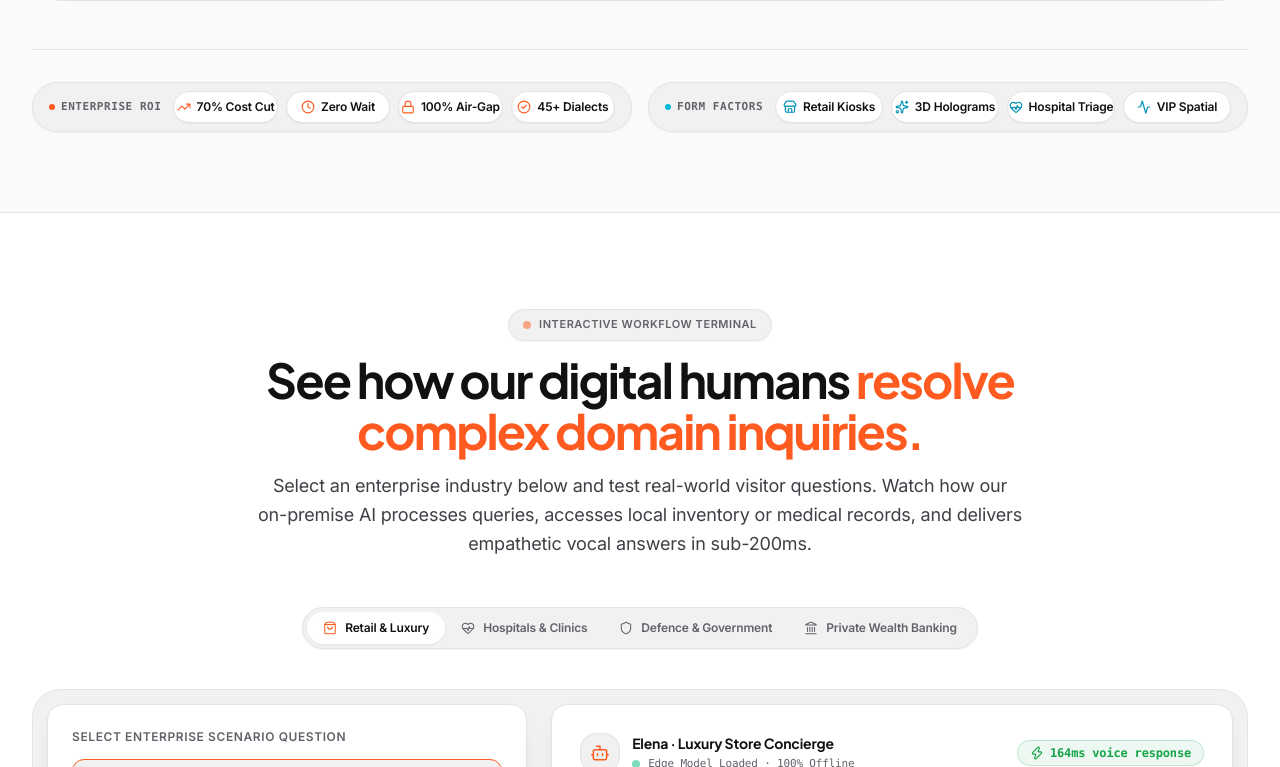
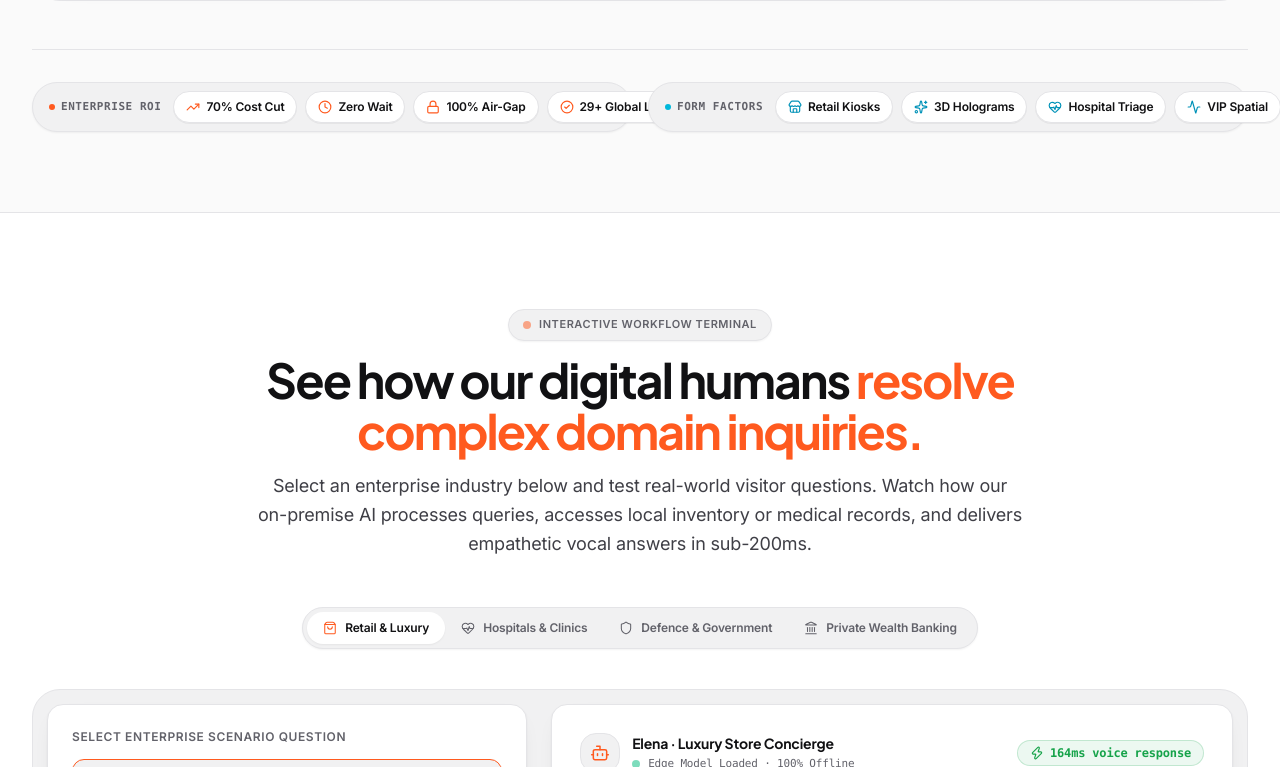
Before and after one commit to propertiesmarket1234/hsglobalai, a Next.js app: page / in a window 1280 px wide. Shown: the part 1653-2420 px from the top of the page. Built offline with nearby package versions, Linux system fonts and the light colour scheme.

Commit message:
Standardize language claims to 29+ Global Languages and adjust pill bar layout

```diff
--- a/src/app/about/AboutClient.tsx
+++ b/src/app/about/AboutClient.tsx
@@ -61,9 +61,9 @@ const enterprisePillars = [
     icon: User,
   },
   {
-    title: "45+ Multilingual Dialects",
+    title: "29+ Global Languages",
     description:
-      "Communicate fluently across 45+ international languages and regional dialects with instant auto-switching and natural accents.",
+      "Communicate fluently across 29+ international languages and regional dialects with instant auto-switching and natural accents.",
     icon: Globe2,
   },
   {
--- a/src/app/products/ProductsClient.tsx
+++ b/src/app/products/ProductsClient.tsx
@@ -65,7 +65,7 @@ export default function ProductsClient() {
                 <div className="mt-6 flex flex-wrap gap-2">
                   <span className="inline-flex items-center gap-1.5 rounded-full border border-[var(--lp-line)] bg-[var(--lp-card)] px-3 py-1 text-xs font-medium text-[var(--lp-ink)] shadow-2xs">
                     <CheckCircle2 className="h-3.5 w-3.5 text-[var(--lp-accent)]" />
-                    45+ Global Languages
+                    29+ Global Languages
                   </span>
                   <span className="inline-flex items-center gap-1.5 rounded-full border border-[var(--lp-line)] bg-[var(--lp-card)] px-3 py-1 text-xs font-medium text-[var(--lp-ink)] shadow-2xs">
                     <CheckCircle2 className="h-3.5 w-3.5 text-[var(--lp-accent)]" />
@@ -131,7 +131,7 @@ export default function ProductsClient() {
       {/* PRODUCT SHOWCASE */}
       <ProductShowcase />
 
-      {/* DEDICATED 45+ GLOBAL LANGUAGES SECTION */}
+      {/* DEDICATED 29+ GLOBAL LANGUAGES SECTION */}
       <GlobalLanguagesSection />
 
       {/* DIHUAVA SOFTWARE PLATFORM INTELLIGENCE */}
--- a/src/app/products/ai-digital-human/DihuavaClient.tsx
+++ b/src/app/products/ai-digital-human/DihuavaClient.tsx
@@ -99,11 +99,11 @@ const coreModules = [
   {
     id: "multilingual-voice",
     title: "Multilingual Engine & Voice Cloning",
-    subtitle: "45+ Global Languages & Brand Voice Matching",
+    subtitle: "29+ Global Languages & Brand Voice Matching",
     description:
-      "Full on-device speech recognition, voice synthesis, and translation across 45+ global languages, including regional accents and automatic per-persona voice cloning.",
+      "Full on-device speech recognition, voice synthesis, and translation across 29+ global languages, including regional accents and automatic per-persona voice cloning.",
     icon: Globe2,
-    badge: "45+ Global Languages",
+    badge: "29+ Global Languages",
     featureUrl: "/products/ai-digital-human",
     highlights: [
       "Auto language switching without touch input",
@@ -154,8 +154,8 @@ const architecturalPillars = [
     icon: User,
   },
   {
-    title: "45+ Multilingual Speech Engine",
-    desc: "Real-time speech recognition & synthesis across 45+ global languages and major regional dialects with instant auto-switch.",
+    title: "29+ Multilingual Speech Engine",
+    desc: "Real-time speech recognition & synthesis across 29+ global languages and major regional dialects with instant auto-switch.",
     icon: Globe2,
   },
   {
@@ -231,7 +231,7 @@ const voiceCapabilities = [
     desc: "Optimized for natural customer service with audible warmth, realistic pauses, and fluid conversational cadence.",
   },
   {
-    name: "45+ Global Dialect Adaptation",
+    name: "29+ Global Language Adaptation",
     speed: "Localized Speech",
     desc: "Specialized neural models for international and regional accents with localized phrasing and numbering.",
   },
@@ -301,7 +301,7 @@ const comparisonTable = [
 
 const productSpecs = [
   { label: "Deployment Modes", value: "3D Hologram Cabinets, Spatial Displays, Touchscreen Kiosks" },
-  { label: "Language Coverage", value: "45+ Global Languages with Automatic Language Detection" },
+  { label: "Language Coverage", value: "29+ Global Languages with Automatic Language Detection" },
   { label: "Security Architecture", value: "100% Air-Gapped Local Edge Execution (Zero Cloud Data Leakage)" },
   { label: "Voice Features", value: "Sub-Second TTS, Voice Cloning, Dynamic Real-Time Lip Sync" },
   { label: "Knowledge Formats", value: "PDF, CSV Catalogs, Markdown, Plain Text with Local RAG" },
@@ -376,7 +376,7 @@ export default function DihuavaClient() {
               </h1>
 
               <p className="mt-5 text-[16px] leading-[1.65] text-[var(--lp-ink-2)] sm:text-[18px]">
-                DIHUAVA is our enterprise AI Digital Human software platform powering interactive avatars that communicate naturally, understand your product catalog, speak 45+ languages, and run 100% offline on local GPU hardware across interactive kiosks, 3D hologram boxes, and spatial displays.
+                DIHUAVA is our enterprise AI Digital Human software platform powering interactive avatars that communicate naturally, understand your product catalog, speak 29+ global languages, and run 100% offline on local GPU hardware across interactive kiosks, 3D hologram boxes, and spatial displays.
               </p>
 
               {/* ACTION BUTTONS */}
@@ -404,7 +404,7 @@ export default function DihuavaClient() {
                 </span>
                 <span className="inline-flex items-center gap-1.5 rounded-full border border-[var(--lp-line)] bg-[var(--lp-card)] px-3 py-1 text-xs font-medium text-[var(--lp-ink)] shadow-2xs">
                   <Globe2 className="h-3 w-3 text-[var(--lp-accent)]" />
-                  45+ Global Languages
+                  29+ Global Languages
                 </span>
                 <span className="inline-flex items-center gap-1.5 rounded-full border border-[var(--lp-line)] bg-[var(--lp-card)] px-3 py-1 text-xs font-medium text-[var(--lp-ink)] shadow-2xs">
                   <Camera className="h-3 w-3 text-[var(--lp-ink)]" />
@@ -449,8 +449,8 @@ export default function DihuavaClient() {
         <div className="mx-auto max-w-4xl">
           <div className="grid grid-cols-2 gap-4 sm:grid-cols-4 text-center">
             <div className="rounded-2xl border border-[var(--lp-line)] bg-[var(--lp-card)] p-5 shadow-2xs">
-              <p className="text-3xl font-extrabold text-[var(--lp-accent)] font-mono">45+</p>
-              <p className="mt-1 text-xs font-semibold uppercase tracking-wider text-[var(--lp-muted)]">Global Dialects</p>
+              <p className="text-3xl font-extrabold text-[var(--lp-accent)] font-mono">29+</p>
+              <p className="mt-1 text-xs font-semibold uppercase tracking-wider text-[var(--lp-muted)]">Global Languages</p>
             </div>
             <div className="rounded-2xl border border-[var(--lp-line)] bg-[var(--lp-card)] p-5 shadow-2xs">
               <p className="text-3xl font-extrabold text-[var(--lp-ink)] font-mono">100%</p>
--- a/src/app/products/holographic-display/HolographicDisplayClient.tsx
+++ b/src/app/products/holographic-display/HolographicDisplayClient.tsx
@@ -158,7 +158,7 @@ export default function HolographicDisplayClient() {
               </h1>
 
               <p className="mt-5 text-[16px] leading-[1.65] text-[var(--lp-ink-2)] sm:text-[18px] max-w-2xl">
-                Bring intelligent AI digital humans into physical environments through life-sized 1:1 scale 3D holographic showcases. Powered by on-premise industrial GPU hardware, directional audio, and 45+ language speech recognition.
+                Bring intelligent AI digital humans into physical environments through life-sized 1:1 scale 3D holographic showcases. Powered by on-premise industrial GPU hardware, directional audio, and 29+ global language speech recognition.
               </p>
 
               {/* Size Selector Pills */}
--- a/src/components/ChatbotVsAvatar.tsx
+++ b/src/components/ChatbotVsAvatar.tsx
@@ -40,7 +40,7 @@ export default function ChatbotVsAvatar() {
       feature: "Multilingual Spoken Fluency",
       chatbot: "Text translation only (often clumsy)",
       humanStaff: "Limited to hired staff languages",
-      digitalHuman: "45+ native dialects spoken fluently",
+      digitalHuman: "29+ global languages spoken fluently",
     },
     {
       feature: "Air-Gapped On-Premise Security",
--- a/src/components/DigitalHumanHero.tsx
+++ b/src/components/DigitalHumanHero.tsx
@@ -140,7 +140,7 @@ const DOMAIN_PERSONAS: DomainPersona[] = [
     personaRole: "Holographic Keynote Host & Event Concierge",
     videoSrc: "/videos/avatars/meilin_speaking.mp4",
     primaryMetric: "3.8x Longer Visitor Dwell Time",
-    secondaryMetric: "45+ Native Languages",
+    secondaryMetric: "29+ Global Languages",
     costSavingBadge: "10,000+ Inquiries / Day",
     initialMessage:
       "Welcome to Global Tech Expo 2026! I am your interactive event host. I can print your attendee badge, guide you to exhibition booths, and schedule 1-on-1 speaker meetings.",
@@ -412,24 +412,24 @@ export default function DigitalHumanHero() {
 
         {/* TIER 4: SUB-HERO ENTERPRISE ROI & HARDWARE ECOSYSTEM BAR (SWIPECRAFT SYMMETRICAL STRUCTURE) */}
         <div className="mt-8 sm:mt-12 border-t border-[var(--lp-line)] pt-6 sm:pt-8">
-          <div className="grid grid-cols-1 lg:grid-cols-2 gap-3 sm:gap-4">
+          <div className="grid grid-cols-1 xl:grid-cols-2 gap-3 sm:gap-4">
             {/* CARD 1: ENTERPRISE ROI */}
             <div className="flex flex-col sm:flex-row sm:items-center gap-2.5 sm:gap-3 rounded-2xl sm:rounded-full bg-[var(--lp-tile)] px-3.5 sm:px-4 py-2 border border-[var(--lp-line)] shadow-xs">
               <span className="flex items-center gap-1.5 text-[11px] font-mono font-bold text-[var(--lp-muted)] uppercase tracking-wider shrink-0">
                 <span className="h-1.5 w-1.5 rounded-full bg-[var(--lp-accent)]" />
                 Enterprise ROI
               </span>
-              <div className="grid grid-cols-2 sm:grid-cols-4 gap-1.5 sm:gap-2 flex-1">
+              <div className="grid grid-cols-2 gap-1.5 w-full sm:flex sm:flex-1 sm:items-center sm:gap-2">
                 {[
-                  { label: "70% Cost Cut", icon: TrendingUp, href: "#roi-calculator" },
-                  { label: "Zero Wait", icon: Clock, href: "#domain-simulator" },
+                  { label: "70% Cost Cut", icon: TrendingUp, href: "#enterprise-security" },
+                  { label: "Zero Wait", icon: Clock, href: "#enterprise-simulator" },
                   { label: "100% Air-Gap", icon: Lock, href: "#enterprise-security" },
-                  { label: "45+ Dialects", icon: CheckCircle2, href: "#domain-solutions" },
+                  { label: "29+ Global Languages", icon: CheckCircle2, href: "#global-languages" },
                 ].map(({ label, icon: Icon, href }) => (
                   <a
                     key={label}
                     href={href}
-                    className="inline-flex h-8 items-center justify-center gap-1.5 rounded-full border border-[var(--lp-line)] bg-white px-2 text-[11px] sm:text-xs font-semibold text-[var(--lp-ink)] shadow-2xs hover:border-[var(--lp-ink)] hover:bg-[var(--lp-tile)] transition-all active:scale-[0.98] cursor-pointer whitespace-nowrap"
+                    className="inline-flex h-8 items-center justify-center gap-1.5 rounded-full border border-[var(--lp-line)] bg-white px-2.5 sm:px-3 text-[11px] sm:text-xs font-semibold text-[var(--lp-ink)] shadow-2xs hover:border-[var(--lp-ink)] hover:bg-[var(--lp-tile)] transition-all active:scale-[0.98] cursor-pointer whitespace-nowrap flex-1 sm:flex-initial"
                   >
                     <Icon className="h-3.5 w-3.5 text-[var(--lp-accent)] shrink-0" />
                     <span>{label}</span>
@@ -444,7 +444,7 @@ export default function DigitalHumanHero() {
                 <span className="h-1.5 w-1.5 rounded-full bg-cyan-500" />
                 Form Factors
               </span>
-              <div className="grid grid-cols-2 sm:grid-cols-4 gap-1.5 sm:gap-2 flex-1">
+              <div className="grid grid-cols-2 gap-1.5 w-full sm:flex sm:flex-1 sm:items-center sm:gap-2">
                 {[
                   { label: "Retail Kiosks", icon: Store, href: lPath("/products") },
                   { label: "3D Holograms", icon: Sparkles, href: lPath("/products/holographic-display") },
@@ -454,7 +454,7 @@ export default function DigitalHumanHero() {
                   <Link
                     key={label}
                     href={href}
-                    className="inline-flex h-8 items-center justify-center gap-1.5 rounded-full border border-[var(--lp-line)] bg-white px-2 text-[11px] sm:text-xs font-semibold text-[var(--lp-ink)] shadow-2xs hover:border-[var(--lp-ink)] hover:bg-[var(--lp-tile)] transition-all active:scale-[0.98] cursor-pointer whitespace-nowrap"
+                    className="inline-flex h-8 items-center justify-center gap-1.5 rounded-full border border-[var(--lp-line)] bg-white px-2.5 sm:px-3 text-[11px] sm:text-xs font-semibold text-[var(--lp-ink)] shadow-2xs hover:border-[var(--lp-ink)] hover:bg-[var(--lp-tile)] transition-all active:scale-[0.98] cursor-pointer whitespace-nowrap flex-1 sm:flex-initial"
                   >
                     <Icon className="h-3.5 w-3.5 text-cyan-600 shrink-0" />
                     <span>{label}</span>
--- a/src/components/DihuavaPlatform.tsx
+++ b/src/components/DihuavaPlatform.tsx
@@ -49,7 +49,7 @@ export default function DihuavaPlatform() {
       linkText: "Explore Avatar Customization",
       highlights: [
         { label: "Rendering", detail: "Real-time 60 FPS 4K on-premise rendering" },
-        { label: "Voice", detail: "Bespoke corporate voice cloning in 45+ languages" },
+        { label: "Voice", detail: "Bespoke corporate voice cloning in 29+ global languages" },
       ],
     },
     {
@@ -71,12 +71,12 @@ export default function DihuavaPlatform() {
     {
       id: "languages",
       title: "Multilingual Engine",
-      subtitle: "45+ Spoken Languages & Dialects",
+      subtitle: "29+ Global Languages",
       description:
         "Engage international shoppers and global tourists effortlessly. The platform detects the spoken language automatically and switches dialogue instantly without requiring manual touch input.",
       icon: Globe,
-      tags: ["Auto Language Detection", "45+ Dialects", "Native Accents", "Zero Lag TTS"],
-      stat: "45+ Languages",
+      tags: ["Auto Language Detection", "29+ Global Languages", "Native Accents", "Zero Lag TTS"],
+      stat: "29+ Global Languages",
       linkUrl: "/products/ai-digital-human",
       linkText: "Explore Multilingual Engine",
       highlights: [
--- a/src/components/GlobalLanguagesSection.tsx
+++ b/src/components/GlobalLanguagesSection.tsx
@@ -71,7 +71,7 @@ const languageFeatures = [
 
 export default function GlobalLanguagesSection() {
   return (
-    <section className="relative overflow-hidden bg-[var(--lp-tile)] px-4 py-20 sm:px-6 md:py-28 text-[var(--lp-ink)]">
+    <section id="global-languages" className="relative overflow-hidden bg-[var(--lp-tile)] px-4 py-20 sm:px-6 md:py-28 text-[var(--lp-ink)]">
       <div className="relative mx-auto max-w-[1200px]">
         {/* SECTION HEADER */}
         <div className="mx-auto max-w-[44rem] text-center">
--- a/src/components/IndustryImpact.tsx
+++ b/src/components/IndustryImpact.tsx
@@ -49,10 +49,10 @@ const impacts = [
   {
     title: "Multilingual Fluency",
     description:
-      "Engage visitors in 45+ global languages and regional dialects with automatic voice detection and lip sync.",
+      "Engage visitors in 29+ global languages and regional dialects with automatic voice detection and lip sync.",
     icon: Globe2,
     iconColor: "text-[var(--lp-ink)]",
-    stat: "45+ Global Dialects",
+    stat: "29+ Global Languages",
   },
   {
     title: "Consistent Service Quality",
--- a/src/components/ProductShowcase.tsx
+++ b/src/components/ProductShowcase.tsx
@@ -32,8 +32,8 @@ const products: ProductItem[] = [
     title: "AI Digital Humans",
     subtitle: "Real-Time Multilingual Autonomous Avatars",
     description:
-      "Intelligent, empathetic AI avatars designed to communicate naturally with customers across 45+ global languages, retail sales floors, and hospital lobbies with hyper-realistic lip synchronization and custom voice cloning.",
-    tags: ["45+ Global Dialects", "Voice Reference Cloning", "Sub-Second Vocal Reply", "Empathetic Presence"],
+      "Intelligent, empathetic AI avatars designed to communicate naturally with customers across 29+ global languages, retail sales floors, and hospital lobbies with hyper-realistic lip synchronization and custom voice cloning.",
+    tags: ["29+ Global Languages", "Voice Reference Cloning", "Sub-Second Vocal Reply", "Empathetic Presence"],
     imageSrc: "/products/digital-humans/digital-human-dashboard.jpg",
     imageAlt: "DIHUAVA AI Digital Human Platform",
     badge: "Autonomous Workforce",
@@ -46,7 +46,7 @@ const products: ProductItem[] = [
     title: "AI Hologram Box",
     subtitle: "3D Volumetric Hardware Enclosure",
     description:
-      "Bring intelligent AI Digital Humans into physical environments through life-sized 3D holographic experiences supporting 45+ languages, interactive voice recognition, and 100% on-device private processing.",
+      "Bring intelligent AI Digital Humans into physical environments through life-sized 3D holographic experiences supporting 29+ global languages, interactive voice recognition, and 100% on-device private processing.",
     tags: ["65'' and 86'' Enclosures", "3D Volumetric Depth", "Air-Gapped Offline AI", "High-Footfall Enclosure"],
     imageSrc: "/products/digital-humans/digital-human-new.png",
     images: [
```
